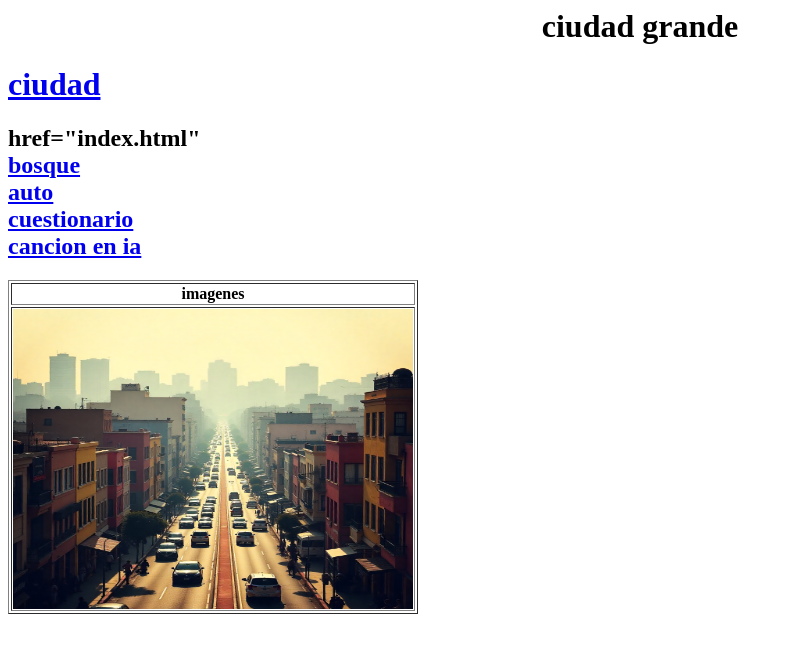
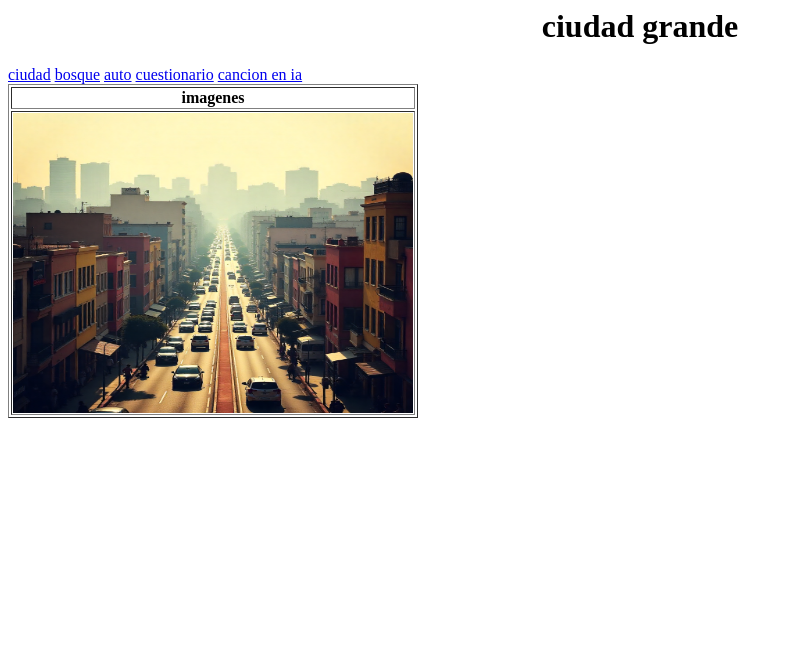
Before and after one commit to NicoPico123892/NicoPico123892.github.io, a plain HTML site: page ciudad.html in a window 1280 px wide. Shown: the whole page, without its empty margins (0-793 px from the left). Drawn offline with Linux system fonts and the light colour scheme.

Commit message:
Refactor ciudad.html to simplify links
Removed redundant links and cleaned up HTML structure.

```diff
--- a/ciudad.html
+++ b/ciudad.html
@@ -5,13 +5,11 @@
 
  <body>
  <center><h1>ciudad grande</h1></center>
- <p><a href="index.html"<volver al inicio</a></p>
-  <h1><a href="ciudad.html">ciudad</a><br>
-   <h2> href="index.html"<volver al inicio</h1><br>
-    <a href="bosque.html">bosque</a><br>
-    <a href="auto.html">auto</a><br>
-    <a href="cuestionario.html">cuestionario</a><br>
-    <a href="cancion.html">cancion en ia</a><br>    </h1>
+    <a href="ciudad.html">ciudad</a>
+    <a href="bosque.html">bosque</a>
+    <a href="auto.html">auto</a>
+    <a href="cuestionario.html">cuestionario</a>
+    <a href="cancion.html">cancion en ia</a>
  <table border>
  <tr>
  <th>imagenes</th>
```
